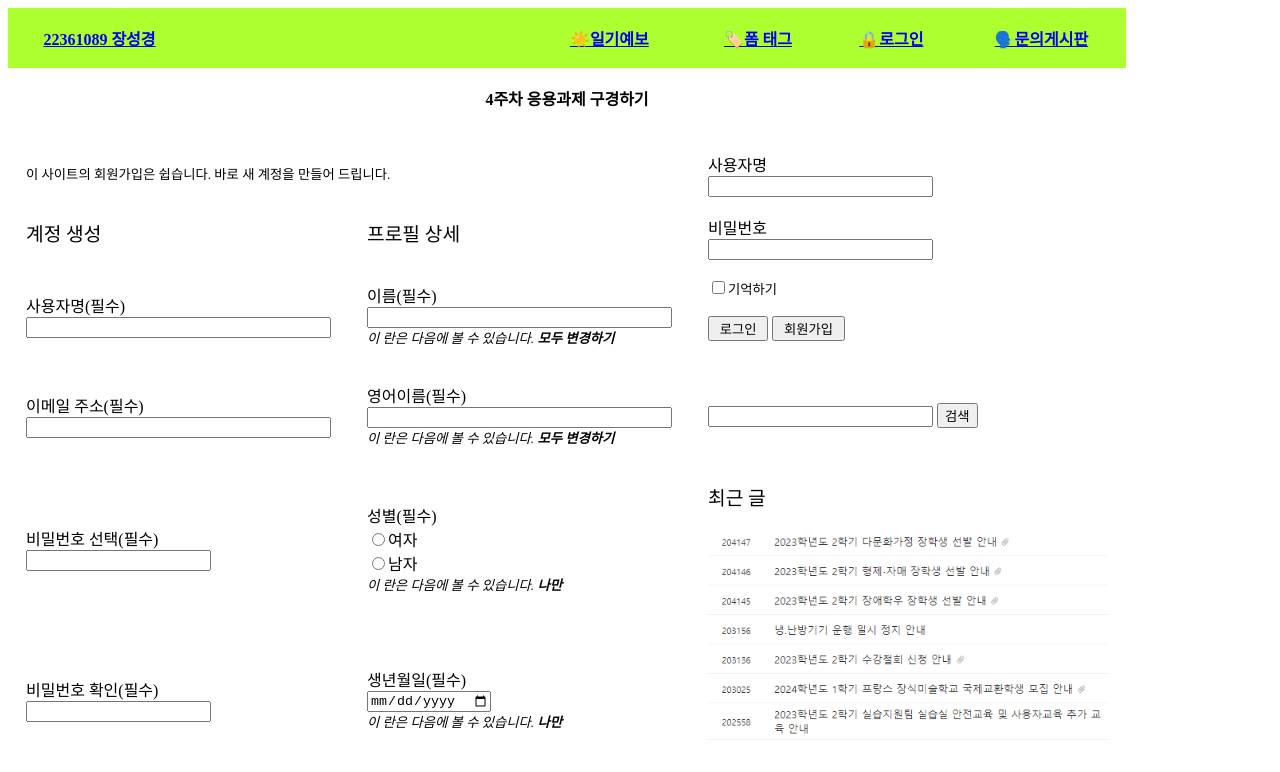
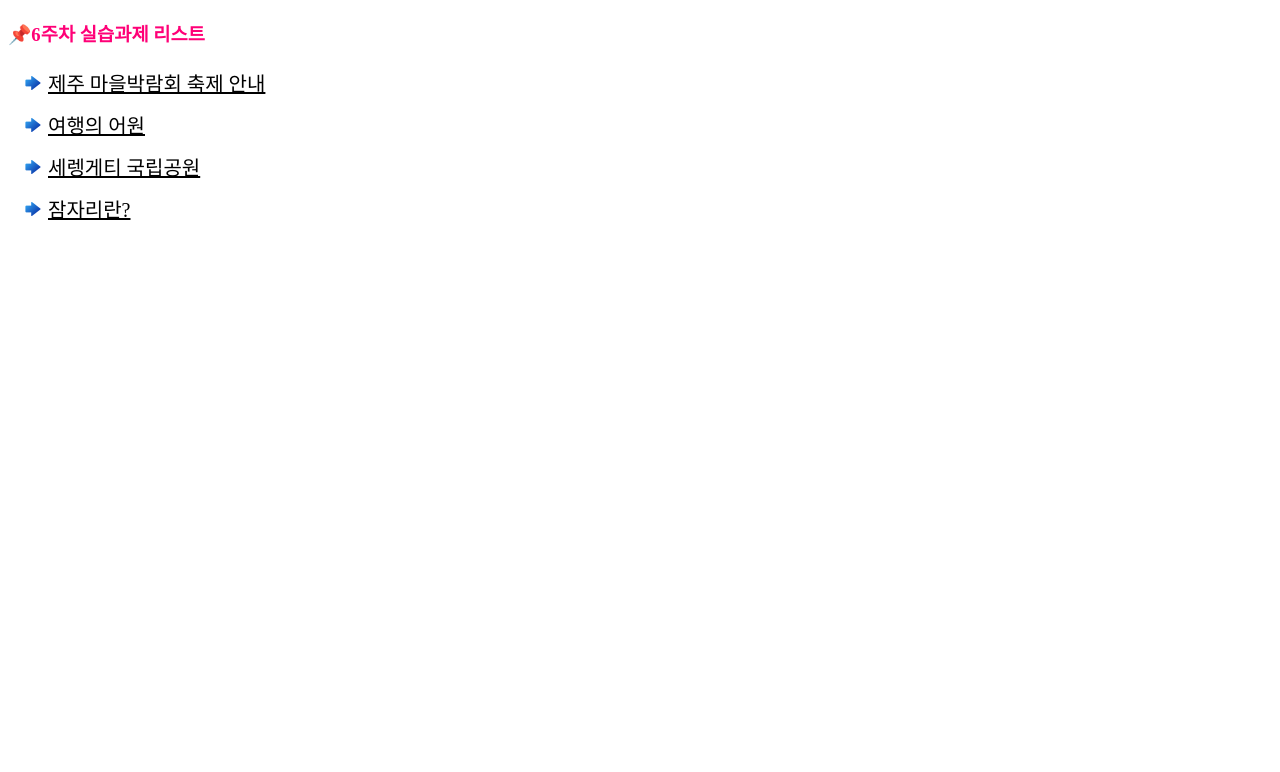
Before and after one commit to viblerud/backup_1, a plain HTML site: page index.html in a window 1280 px wide. Drawn offline with Linux system fonts and the light colour scheme.

Commit message:
Add files via upload

```diff
--- a/index.html
+++ b/index.html
@@ -3,74 +3,35 @@
 <head>
     <meta charset="UTF-8">
     <meta name="viewport" content="width=device-width, initial-scale=1.0">
-    <title>Main</title>
+    <title>6주차 실습과제 리스트</title>
     <style>
-        table, tr, th, td{
-            border: solid 0px black;
-            padding: 18px;
-            border-collapse: collapse;
+
+        h3{
+            color: rgb(255, 0, 119);
+
+        }
+
+
+        li{
+            list-style-image: url(./img/next.png);
+            line-height: 250%;
+
+        }
+        a{
+            color: rgb(0, 0, 0);
+            font-family: '궁서';
+            font-size: 20px;
         }
     </style>
 </head>
 <body>
-    <form>
-    <table>
-        <tr bgcolor="greenyellow">
-            <th><a href="./index.html">22361089 장성경</a></th>
-            <th>&nbsp;&nbsp;&nbsp;&nbsp;&nbsp;&nbsp;&nbsp;</th>
-            <th>&nbsp;&nbsp;&nbsp;&nbsp;&nbsp;&nbsp;&nbsp;</th>
-            <th>&nbsp;&nbsp;&nbsp;&nbsp;&nbsp;&nbsp;&nbsp;</th>
-            <th>&nbsp;&nbsp;&nbsp;&nbsp;&nbsp;&nbsp;&nbsp;</th>
-            <th><a href="./1005_weather.html">☀️일기예보</a></th>
-            <th><a href="./1005_login.html">🏷️폼 태그</a></th>
-            <th><a href="./login.html">🔒로그인</a></th>
-            <th><a href="./qna.html">🗣️문의게시판</a></th>
-        </tr>
-        <tr>
-            <th colspan="9">4주차 응용과제 구경하기</th>
-        </tr>
-        <tr >
-            <td colspan="6"><br><small>이 사이트의 회원가입은 쉽습니다. 바로 새 계정을 만들어 드립니다.</small></td>
-            <td colspan="3" rowspan="3">사용자명<br><input type="text" size="25" maxlength="10"><br>
-            <br>비밀번호<br><input type="password" size="25"><br>
-            <br><input type="checkbox"><small>기억하기</small>
-            <br><br>
-            <button type="button">&nbsp;로그인&nbsp;</button>
-            <button type="button">&nbsp;회원가입&nbsp;</button>
-            </td>
-        </tr>
-        <tr>
-            <td colspan="3"><big>계정 생성</big></td>
-            <td colspan="3"><big>프로필 상세</big></td>
-        </tr>
-        <tr>
-            <td colspan="3">사용자명(필수)<br><input type="text" size="35" maxlength="10"></td>
-            <td colspan="3">이름(필수)<br><input type="text" size="35" maxlength="10"><br><small><i>이 란은 다음에 볼 수 있습니다. <b>모두 변경하기</b></i></small></td>
-        </tr>
-        <tr>
-            <td colspan="3">이메일 주소(필수)<br><input type="text" size="35"></td>
-            <td colspan="3">영어이름(필수)<br><input type="text" size="35"><br><small><i>이 란은 다음에 볼 수 있습니다. <b>모두 변경하기</b></i></small></td>
-            <td colspan="3"><input type="text" size="25">&nbsp;<button type="button">검색</button></td>
+    <h3>📌6주차 실습과제 리스트</h3>
+    <ul>
+        <li><a href="./1012_jeju.html">제주 마을박람회 축제 안내</a></li>
+        <li><a href="./1012_travle.html">여행의 어원</a></li>
+        <li><a href="./1012_park.html">세렝게티 국립공원</a></li>
+        <li><a href="./1012_id.html">잠자리란?</a></li>
+    </ul>
 
-        </tr>
-        <tr>
-            <td colspan="3">비밀번호 선택(필수)<br><input type="password"></td>
-            <td colspan="3">성별(필수)<br>
-            <input type="radio" name="group" value="open">여자<br>
-            <input type="radio" name="group" value="open">남자<br>
-            <small><i>이 란은 다음에 볼 수 있습니다. <b>나만</b></i></small>
-            </td>
-            <td colspan="3" rowspan="2"><big>최근 글</big><br><br>
-            <img src="./image.png" width="400"></td>
-        </tr>
-        <tr>
-            <td colspan="3">비밀번호 확인(필수)<br><input type="password"></td>
-            <td colspan="3">생년월일(필수)<br>
-            <input type="date">
-            <br><small><i>이 란은 다음에 볼 수 있습니다. <b>나만</b></i></small>
-        </td>
-        </tr>
-    </table>
-    </form>
 </body>
 </html>
```
Also changed, not shown: 1012_id.html (added, +35 -0 lines), 1012_jeju.html (added, +29 -0 lines), 1012_park.html (added, +36 -0 lines), 1012_travle.html (added, +28 -0 lines), img/arrow.gif (added), img/next.png (added), img/orange.png (added), img/sun.png (added).
